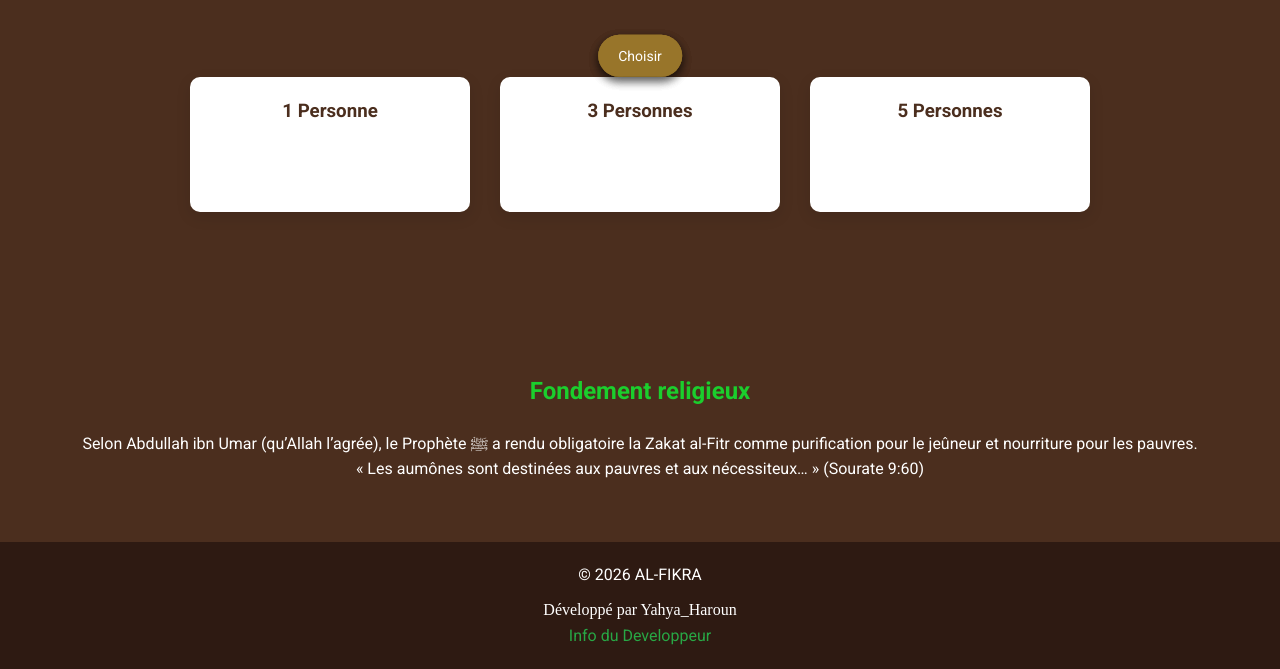
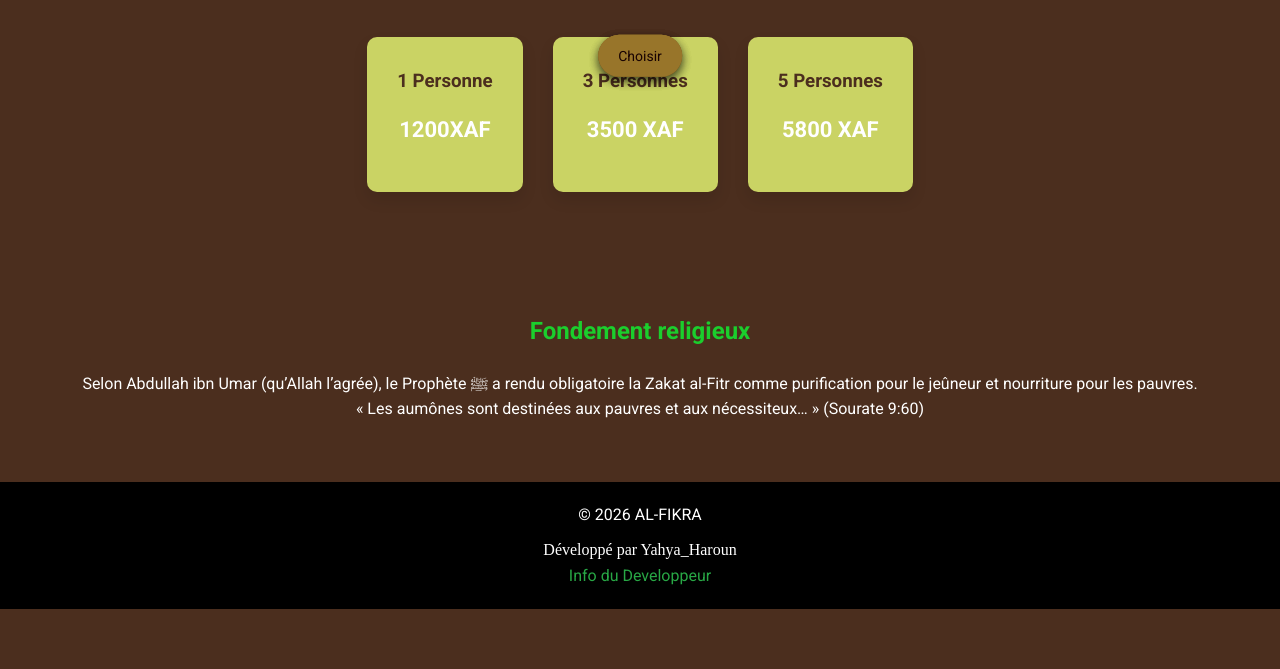
Before and after one commit to Yahyaharoun/al-fikra-zakat, a plain HTML site: page index.html in a window 1280 px wide. Shown: the part 504-1173 px from the top of the page. After the commit the page ends 1113 px from the top, so only its background shows below. Drawn offline with Linux system fonts and the light colour scheme.

Commit message:
Update style.css

```diff
--- a/style.css
+++ b/style.css
@@ -92,61 +92,6 @@ footer .footer-links a:hover{color:#1e7a33;}}
     height:3px;
     background:white;
 }
-
-/* ===========================
-   PACK SECTION
-=========================== */
-.pack-container{
-    display:flex;
-    justify-content:center;
-    gap:30px;
-    padding:40px 20px;
-    flex-wrap:wrap;
-}
-
-.card{
-    background:white;
-    padding:20px;
-    border-radius:10px;
-    width:280px;
-    text-align:center;
-    box-shadow:0 5px 15px rgba(0,0,0,0.1);
-    transition:0.3s;
-}
-
-.card:hover{
-    transform:translateY(-5px);
-}
-
-.card h3{
-    margin-bottom:15px;
-}
-
-.card .btn{
-    display:inline-block;
-    padding:10px 20px;
-    border-radius:25px;
-    background:#98752a;
-    color:white;
-    border:none;
-    cursor:pointer;
-    transition:0.3s;
-}
-
-.card .btn:hover{
-    background:#E6C76A;
-}
-
-/* ===========================
-   FOOTER
-=========================== */
-footer{
-    background:#2E1A12;
-    color:white;
-    text-align:center;
-    padding:20px;
-}
-
 /* ===========================
    DARK MODE
 =========================== */
```
